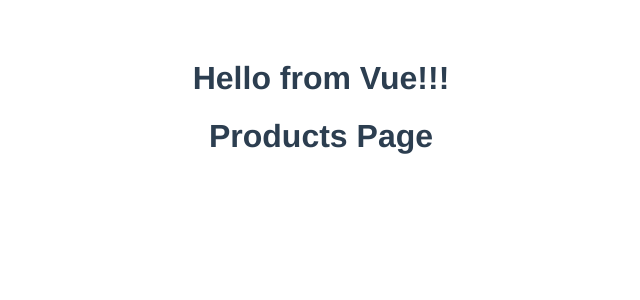
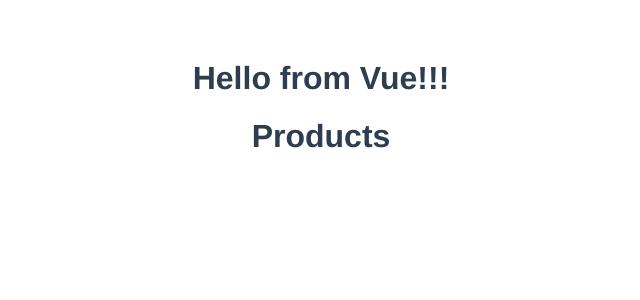
Before and after one commit to silasrp/Vue, a Vue app in the folder front-end/: page /products in a window 1280 px wide. Shown: the top 300 px of the page, without its empty margins (319-959 px from the left). Built offline with nearby package versions, Linux system fonts and the light colour scheme.

Commit message:
Using Modular components (partial)

```diff
--- a/front-end/src/pages/ProductsPage.vue
+++ b/front-end/src/pages/ProductsPage.vue
@@ -1,9 +1,17 @@
 <template>
-    <h1>Products Page</h1>
+    <h1>Products</h1>
+
 </template>
 
 <script>
+import { products } from '../temp-data';
+
 export default {
     name: "ProductsPage",
+    data () {
+        return {
+            products,
+        }
+    }
 }
 </script>
```
